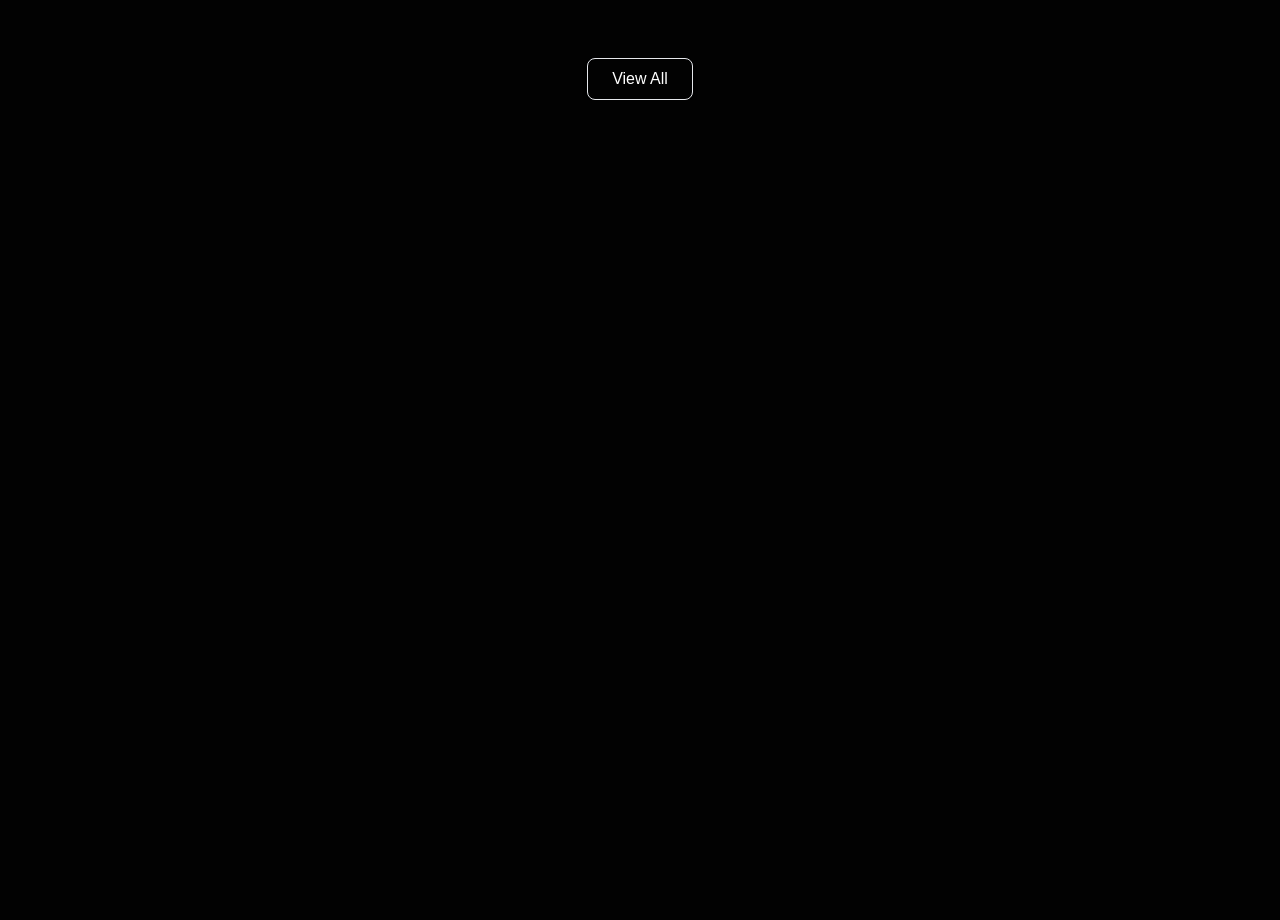
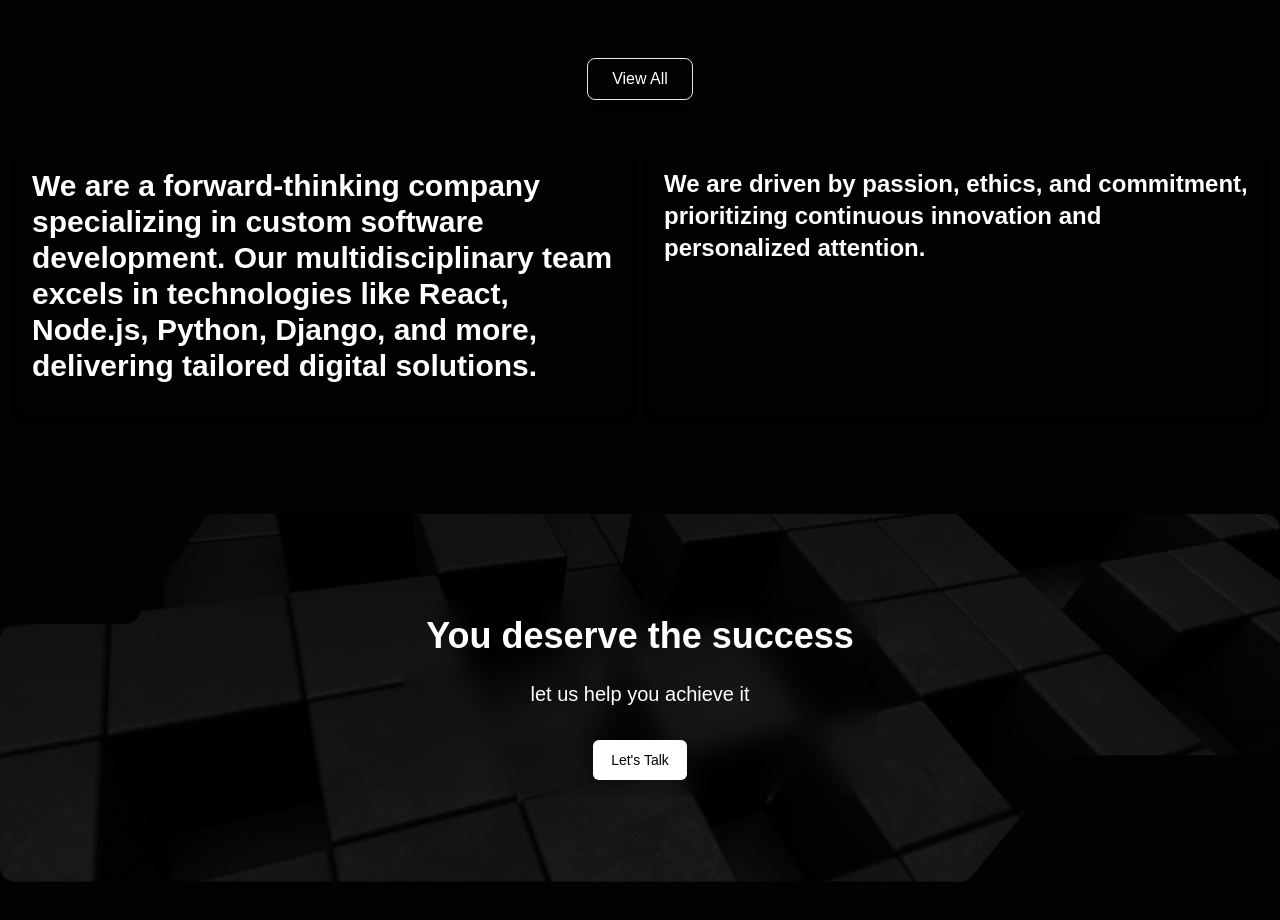
Before and after one commit to Pir4te64/Cruznegra.dev, a React (Vite) app: page / in a window 1280 px wide. Shown: the part 5720-6640 px from the top of the page. Before the commit the page ends 5820 px from the top, so only its background shows below. Built offline with nearby package versions, Linux system fonts and the light colour scheme; a web font is replaced by a local one.

Commit message:
new section

```diff
--- a/src/App.jsx
+++ b/src/App.jsx
@@ -1,4 +1,6 @@
 import Navbar from "./components/Header/Navbar";
+import ContacSection from "./components/US/ContacSection";
+import SectionBellow from "./components/US/SectionBelow";
 import SectionUs from "./components/US/SectionUs";
 import ServicesSection from "./components/US/ServicesSection";
 import Projects from "./components/Works/Projects";
@@ -10,6 +12,8 @@ function App() {
       <SectionUs />
       <ServicesSection />
       <Projects />
+      <SectionBellow />
+      <ContacSection />
     </>
   );
 }
--- /dev/null
+++ b/src/components/US/ContacSection.jsx
@@ -0,0 +1,30 @@
+import React from "react";
+import section from "../../assets/section.png";
+
+const ContacSection = () => {
+  return (
+    <div className="relative w-full py-6 px-4 h-[284px] md:h-[500px] flex items-center justify-center">
+      {/* Imagen */}
+      <img
+        src={section}
+        alt="Sección de contacto"
+        className="absolute w-full h-full object-cover md:object-contain"
+      />
+
+      {/* Contenedor de texto */}
+      <div className="relative z-10 text-center  bg-opacity-70 text-white p-6 md:p-4 px-8 md:px-6 rounded-lg backdrop-blur-md hover:border-l hover:border-r transition-all border-neutral_lighter rounded-t-lg">
+        <h1 className="text-lg md:text-4xl font-bold mb-0 md:mb-6">
+          You deserve the success
+        </h1>
+        <p className="text-sm md:text-xl my-1 md:mb-8">
+          let us help you achieve it
+        </p>
+        <button className="bg-white text-black_cruznegra px-2 py-1 md:px-4 md:py-2 text-sm rounded-md border-2 border-transparent hover:bg-transparent hover:text-white hover:border-white transition-all">
+          Let's Talk
+        </button>
+      </div>
+    </div>
+  );
+};
+
+export default ContacSection;
--- /dev/null
+++ b/src/components/US/SectionBelow.jsx
@@ -0,0 +1,29 @@
+const SectionBellow = () => {
+  return (
+    <div className="w-full px-4 py-8 md:pt-5 " id="">
+      <div className="max-w-full mx-auto grid grid-cols-1 md:grid-cols-2 gap-4">
+        {/* Primer Div */}
+        <div className="p-4 rounded-lg shadow-md">
+          <p className="text-white font-bold text-xl md:text-3xl mb-0 md:mb-4">
+            We are a forward-thinking company specializing in custom software
+            development. Our multidisciplinary team excels in technologies like
+            React, Node.js, Python, Django, and more, delivering tailored
+            digital solutions.
+          </p>
+        </div>
+
+        {/* Segundo Div */}
+        <div className="p-4 rounded-lg shadow-md  flex flex-col justify-between">
+          <div className="">
+            <p className="text-white font-bold text-lg md:text-2xl ">
+              We are driven by passion, ethics, and commitment, prioritizing
+              continuous innovation and personalized attention.
+            </p>
+          </div>
+        </div>
+      </div>
+    </div>
+  );
+};
+
+export default SectionBellow;
--- a/src/components/Works/Projects.jsx
+++ b/src/components/Works/Projects.jsx
@@ -14,7 +14,7 @@ const Projects = () => {
   };
 
   return (
-    <div>
+    <div id="project">
       {/* Proyectos iniciales */}
       <div>
         <WorksLeft
@@ -56,7 +56,7 @@ const Projects = () => {
       )}
 
       {/* Botón para alternar la visibilidad */}
-      <div className="flex justify-center items-center mt-8">
+      <div className="flex justify-center items-center mt-5 md:mt-8 mb-8">
         <button
           onClick={toggleViewMore}
           className="px-6 py-2 bg-transparent text-white border rounded-lg shadow-md hover:bg-white hover:text-black_cruznegra focus:outline-none transition-all"
```
Also changed, not shown: src/assets/section.png (added).
